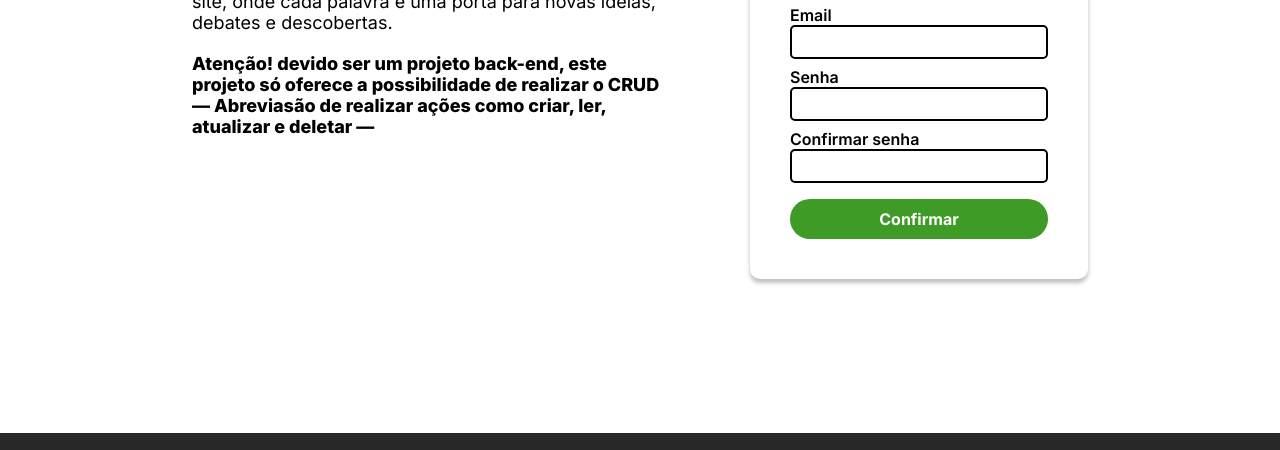
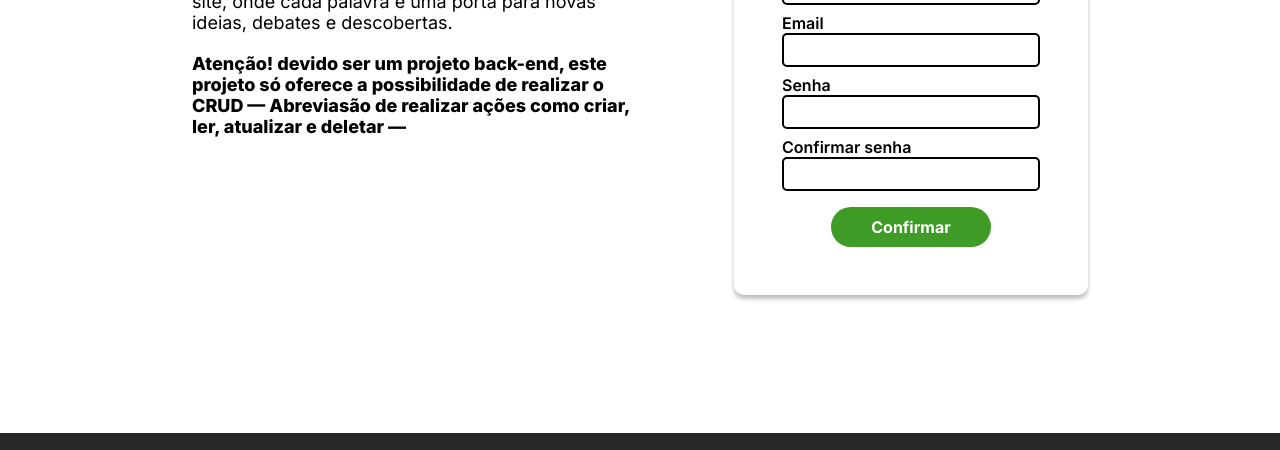
Before and after one commit to joaoMdeASilva/conversa-aqui, a plain HTML site: page frontend/index.html in a window 1280 px wide. Shown: the part 284-734 px from the top of the page. Drawn offline with Linux system fonts and the light colour scheme.

Commit message:
Corrigido o estilo do formulário de login
Ao errar a validação, a div de um input poderia aumentar de largura,
creio que este comportamento, vinha do conteúdo do span quando o
usuário preecher de forma errada, assim aparecendo o erro do
preenchimento no span. Agora não tem mais este problema.

```diff
--- a/frontend/css/style.css
+++ b/frontend/css/style.css
@@ -138,7 +138,7 @@ div.container-welcome-warning {
 }
 
 .login-container {
-  padding: 2.5rem;
+  padding: 3rem;
   width: 24rem;
   box-shadow: 0 4px 4px rgba(0, 0, 0, 0.25);
   border-radius: 10px;
@@ -155,18 +155,21 @@ div.container-welcome-warning {
   display: flex;
   flex-direction: column;
   justify-content: center;
+  align-items: center;
+  width: 100%;
   gap: 1rem;
 }
-
 
 .login-container div {
   display: flex;
   flex-direction: column;
   width: fit-content;
+  width: 100%;
 }
 
 .input-form-container {
   gap: .5rem;
+
 }
 .login-container label {
   font-weight: 600;
```
